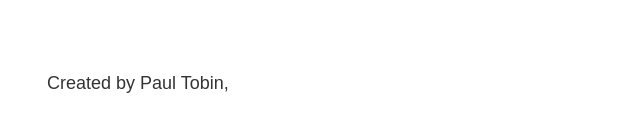
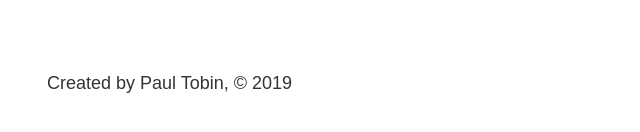
Before and after one commit to tobsirl/GatsbyJS-Bootcamp, a Gatsby site: page / in a window 1280 px wide. Shown: the part 660-792 px from the top of the page, 236-876 px from the left. Built offline with nearby package versions, Linux system fonts and the light colour scheme; Gatsby itself is replaced by a stand-in of ours.

Commit message:
Using GraphQL is populate the site with dynamic data

```diff
--- a/src/components/Footer.js
+++ b/src/components/Footer.js
@@ -1,9 +1,22 @@
 import React from 'react';
+import { graphql, useStaticQuery } from 'gatsby';
 
 const Footer = () => {
+  const data = useStaticQuery(graphql`
+    {
+      site {
+        siteMetadata {
+          author
+        }
+      }
+    }
+  `);
+
+  const { author } = data.site.siteMetadata;
+
   return (
     <footer>
-      <p>Created by Paul Tobin, </p>
+      <p>Created by {author}, &copy; 2019</p>
     </footer>
   );
 };
```
